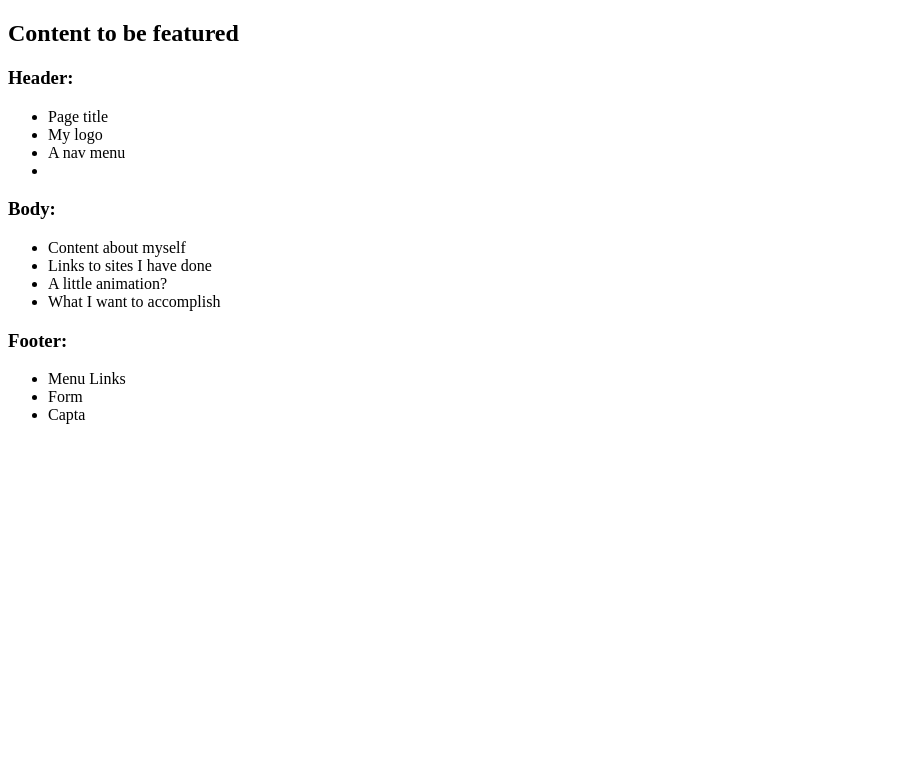
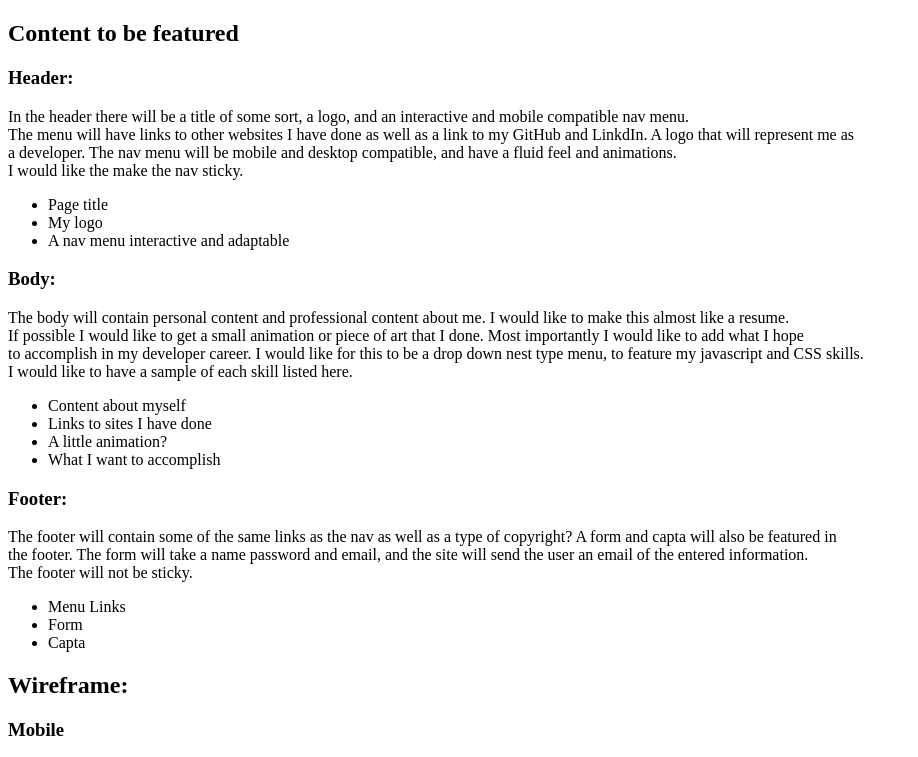
Before and after one commit to MartyBonacci/PersonWebProject, a PHP site: page /public_html/documentation/milestone-2.php in a window 1280 px wide. Shown: the top 757 px of the page, without its empty margins (0-918 px from the left). Before the commit the page ends 424 px from the top, so only its background shows below. Run offline with PHP 8.4, Linux system fonts and the light colour scheme.

Commit message:
Added images and completed assignment

```diff
--- a/public_html/documentation/milestone-2.php
+++ b/public_html/documentation/milestone-2.php
@@ -10,16 +10,32 @@
     <section>
         <h1>Content to be featured</h1>
 
-        <h3>Header:</h3>
+		 <h3>Header:</h3>
+
+		 <p>
+			 In the header there will be a title of some sort, a logo, and an interactive and mobile compatible nav menu.<br>
+			 The menu will have links to other websites I have done as well as a link to my GitHub and LinkdIn.  A logo that will represent me as <br>
+			 a developer.  The nav menu will be mobile and desktop compatible, and have a fluid feel and animations.<br>
+			 I would like the make the nav sticky.
+		 </p>
+
+
         <ul>
             <li>Page title</li>
             <li>My logo</li>
-            <li>A nav menu</li>
-            <li></li>
+            <li>A nav menu interactive and adaptable</li>
         </ul>
     </section>
 	<section>
 		<h3>Body:</h3>
+
+		<p>
+			The body will contain personal content and professional content about me.  I would like to make this almost like a resume.<br>
+			If possible I would like to get a small animation or piece of art that I done.  Most importantly I would like to add what I hope<br>
+			to accomplish in my developer career.  I would like for this to be a drop down nest type menu, to feature my javascript and CSS skills.<br>
+			I would like to have a sample of each skill listed here.
+		</p>
+
 		<ul>
 			<li>Content about myself</li>
 			<li>Links to sites I have done</li>
@@ -29,11 +45,27 @@
 	</section>
 	<section>
 		<h3>Footer:</h3>
+
+		<p>
+			The footer will contain some of the same links as the nav as well as a type of copyright?  A form and capta will also be featured in<br>
+			the footer.  The form will take a name password and email, and the site will send the user an email of the entered information.<br>
+			The footer will not be sticky.
+		</p>
+
 		<ul>
 			<li>Menu Links</li>
 			<li>Form</li>
 			<li>Capta</li>
 		</ul>
 	</section>
+	<section>
+		<h1>Wireframe:</h1>
+		<h3>Mobile</h3>
+		<img src="docimgs/mobile.jpg" alt="Mobile Wireframe" width="500" height="auto"/>
+
+		<h3>Desktop</h3>
+		<img src="docimgs/20190801_002344.jpg" alt="Desktop Wireframe" width="500" height="auto"/>
+		<img src="docimgs/20190801_002355.jpg" alt="Desktop Wireframe" width="500" height="auto"/>
+	</section>
 </body>
 </html>
```
Also changed, not shown: public_html/documentation/docimgs/20190801_002344.jpg (added), public_html/documentation/docimgs/20190801_002355.jpg (added), 1 other file.
